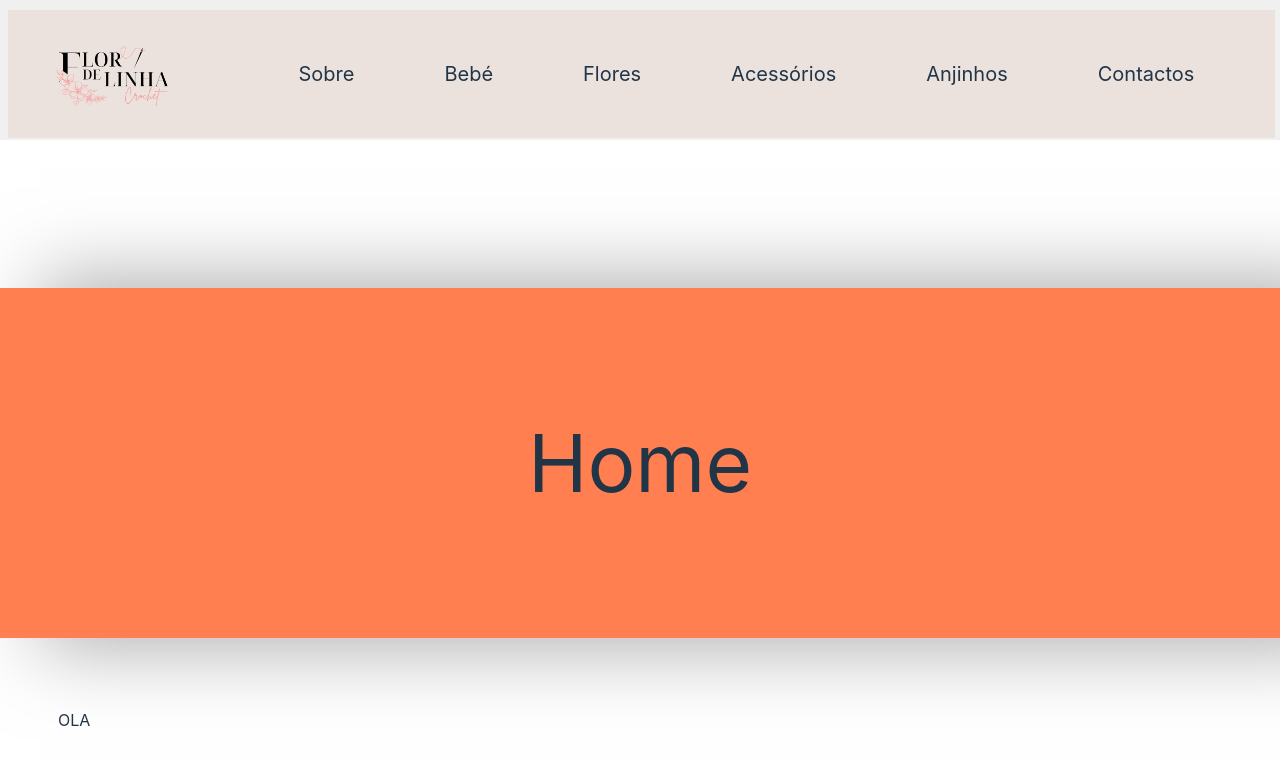
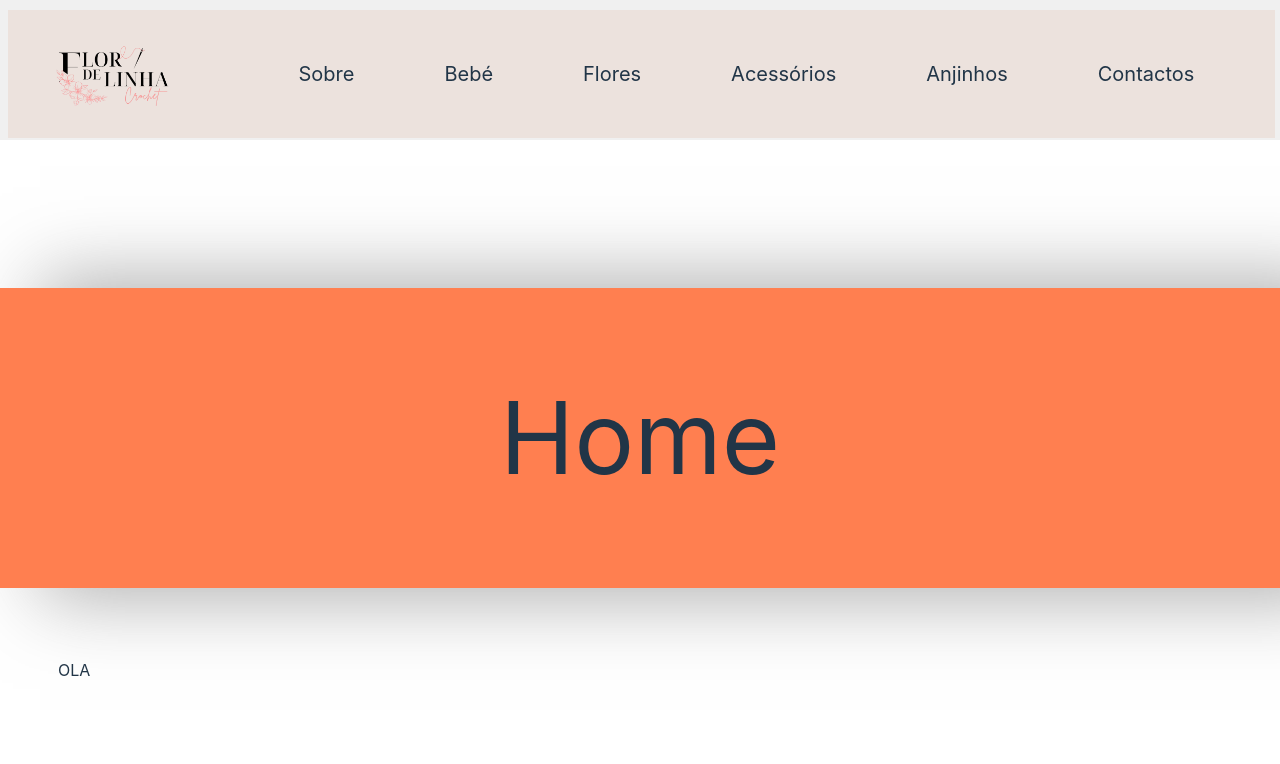
Before and after one commit to ozefreitas/flordelinha_website, a React (Vite) app: page / in a window 1280 px wide. Shown: the top 764 px of the page. Built offline with nearby package versions, Linux system fonts and the light colour scheme.

Commit message:
initial height and font tweaked

```diff
--- a/src/App.tsx
+++ b/src/App.tsx
@@ -25,10 +25,10 @@ function App() {
     accessories: false,
     angels: false,
   });
-  const [pageTitleHeight, setPageTitleHeight] = useState(350);
+  const [pageTitleHeight, setPageTitleHeight] = useState(300);
   const [lastPosition, setLastPosition] = useState(0);
   const [isSticky, setIsSticky] = useState(false);
-  const [pageTitleFontSize, setPageTitleFontSize] = useState(80);
+  const [pageTitleFontSize, setPageTitleFontSize] = useState(100);
   const subHeaderRef = useRef<HTMLDivElement>(null);
   const location = useLocation();
 
@@ -68,17 +68,17 @@ function App() {
 
   const handleDynamicHeight = () => {
     const scrollPosition = window.scrollY;
-    if (scrollPosition >= 160 && !isSticky) {
+    if (scrollPosition >= 100 && !isSticky) {
       setPageTitleHeight(150);
       setPageTitleFontSize(50);
-      setLastPosition(160);
+      setLastPosition(150);
       setIsSticky(true);
-    } else if (scrollPosition < 160 && isSticky) {
+    } else if (scrollPosition < 100 && isSticky) {
       setIsSticky(false);
     } else if (!isSticky) {
       console.log(scrollPosition);
-      const newHeight = Math.max(150, 350 - scrollPosition * 2);
-      const newFontSize = Math.max(50, 80 - scrollPosition / 3.2);
+      const newHeight = Math.max(150, 300 - scrollPosition * 2);
+      const newFontSize = Math.max(50, 100 - scrollPosition / 1.5);
       setPageTitleHeight(newHeight);
       setPageTitleFontSize(newFontSize);
     }
```
